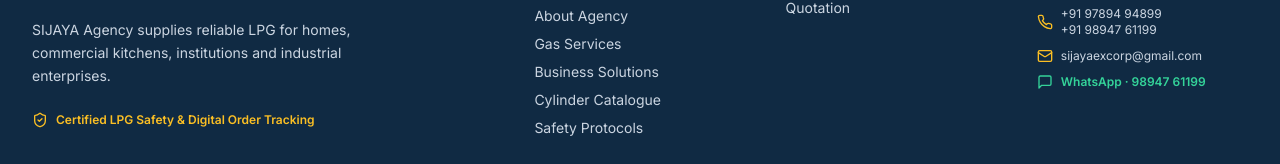
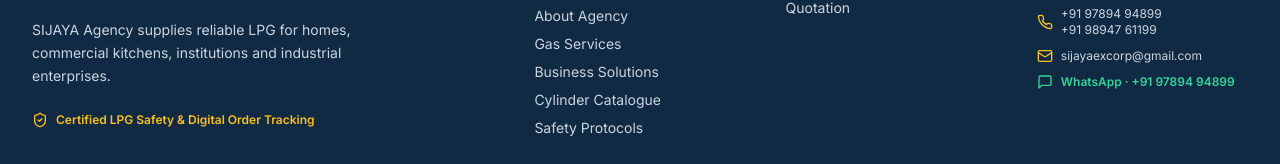
Before and after one commit to guruprasath322/sijaya-agency, a Next.js app in the folder apps/web/: page /about in a window 1280 px wide. Shown: the part 1016-1180 px from the top of the page. Built offline with nearby package versions, Linux system fonts and the light colour scheme.

Commit message:
Update mill brand and WhatsApp contact

```diff
--- a/apps/web/components/layout/FloatingWidgets.tsx
+++ b/apps/web/components/layout/FloatingWidgets.tsx
@@ -22,7 +22,7 @@ export function FloatingWidgets() {
     <>
       {/* Floating WhatsApp Action Button */}
       <a
-        href="https://wa.me/?text=Hello%20Aegis%20Puregas,%20I%20would%20like%20to%20enquire%20about%20LPG%20gas%20supply."
+        href="https://wa.me/919789494899?text=Hello%20SIJAYA%20Agency,%20I%20would%20like%20to%20enquire%20about%20LPG%20gas%20supply."
         target="_blank"
         rel="noopener noreferrer"
         className="whatsapp-float group"
--- a/apps/web/components/layout/Footer.tsx
+++ b/apps/web/components/layout/Footer.tsx
@@ -85,7 +85,7 @@ export function Footer() {
               </div>
               <div className="flex items-center gap-2 text-emerald-400 font-semibold">
                 <MessageSquare className="w-4 h-4 flex-shrink-0" />
-                <span className="flex flex-col"><a href="https://wa.me/919894761199" target="_blank" rel="noreferrer" className="hover:text-white">WhatsApp · 98947 61199</a></span>
+                <span className="flex flex-col"><a href="https://wa.me/919789494899" target="_blank" rel="noreferrer" className="hover:text-white">WhatsApp · +91 97894 94899</a></span>
               </div>
             </div>
           </div>
--- a/apps/web/components/sections/BrandShowcase.tsx
+++ b/apps/web/components/sections/BrandShowcase.tsx
@@ -21,7 +21,7 @@ export function BrandShowcase() {
     { id: '5', nameEnglish: 'Salem R.R Biriyani', category: 'Restaurant', logoUrl: '/brands/salem-rr-biriyani.jpeg', displayOrder: 5 },
     { id: '6', nameEnglish: 'Winsome Hostel – Palani', category: 'Hostel', displayOrder: 6 },
     { id: '7', nameEnglish: 'Pazhaniandavar Mill', nameTamil: 'பழனியாண்டவர் மில்', category: 'Commercial Mill', displayOrder: 7 },
-    { id: '8', nameEnglish: 'Arunmigu Mill', nameTamil: 'அருண்மிகு மில்', category: 'Commercial Mill', displayOrder: 8 },
+    { id: '8', nameEnglish: 'Arulmurugan Mill', nameTamil: 'அருள்முருகன் மில்', category: 'Commercial Mill', displayOrder: 8 },
   ].map((brand) => ({
     ...brand,
     logoUrl: brand.logoUrl || brandLogos.find(({ match }) => match(brand.nameEnglish))?.src,
--- a/apps/web/components/sections/ContactSection.tsx
+++ b/apps/web/components/sections/ContactSection.tsx
@@ -87,7 +87,7 @@ export function ContactSection() {
                   <MessageSquare className="mt-0.5 h-5 w-5 shrink-0 text-emerald-600" />
                   <div>
                     <h3 className="text-xs font-bold uppercase tracking-wide text-slate-500">WhatsApp Ordering</h3>
-                    <a href="https://wa.me/919894761199" target="_blank" rel="noreferrer" className="mt-1 block text-sm font-medium hover:text-emerald-700">WhatsApp · +91 98947 61199</a>
+                    <a href="https://wa.me/919789494899" target="_blank" rel="noreferrer" className="mt-1 block text-sm font-medium hover:text-emerald-700">WhatsApp · +91 97894 94899</a>
                     <p className="text-xs text-slate-500">Instant response during business hours</p>
                   </div>
                 </div>
```
Also changed, not shown: 2 other files (tests, documents, lock files or other folders).
